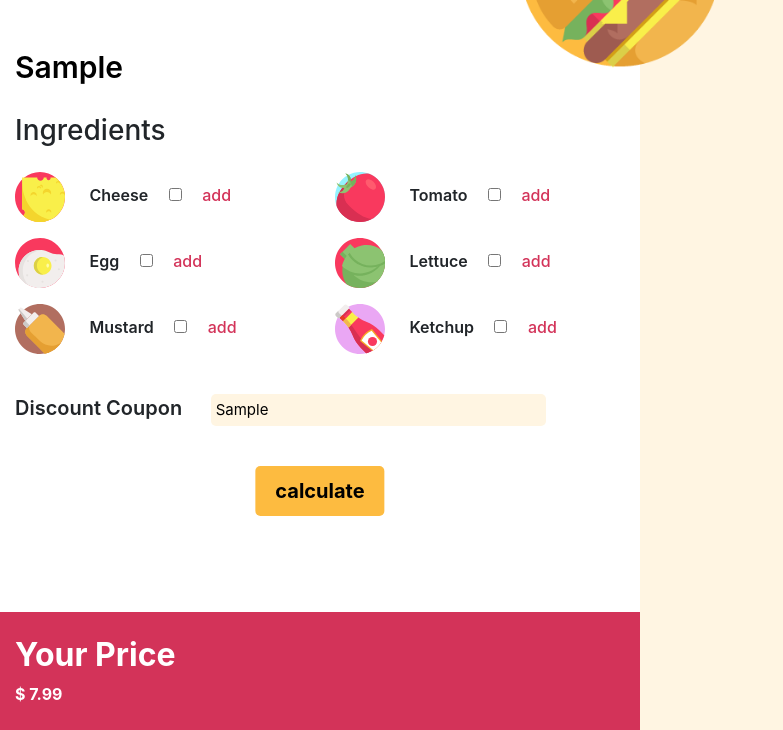
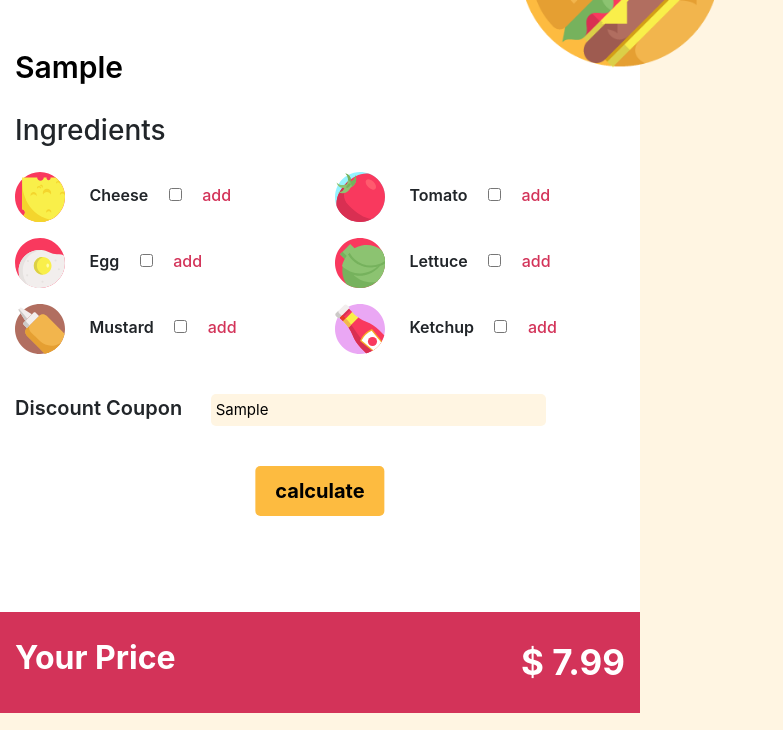
Before and after one commit to paoloferrari97/js-burger, a plain HTML site: page index.html in a window 1280 px wide. Both pictures are taken after typing "Sample", "Sample" into the empty fields and a click on the button "calculate". Shown: the part 123-853 px from the top of the page, without its empty margins (0-783 px from the left). Drawn offline with nearby package versions, Linux system fonts and the light colour scheme.

Commit message:
Sistemo layout

```diff
--- a/assets/css/style.css
+++ b/assets/css/style.css
@@ -87,8 +87,12 @@ input[type="checkbox"] {
 }
 
 #site_footer > div > h2,
-#site_footer > div > span {
+#site_footer > div > div > span {
   font-weight: 700;
+}
+
+#site_footer > div > div > span {
+  font-size: 35px;
 }
 
 .form-group > img {
--- a/assets/js/main.js
+++ b/assets/js/main.js
@@ -52,7 +52,7 @@ document.querySelector("button").addEventListener("click", function () {
         var scontoyn = false;
         for (var i = 0; i < listaCoupon.length; i++){
             if (listaCoupon[i][0] == sconto) {
-                prezzo = (prezzo * (100 - listaCoupon[i][1])) / 100;
+                prezzo = (prezzo * (100 - Number(listaCoupon[i][1]))) / 100;
                 document.getElementById("sconto").innerHTML = `[-${listaCoupon[i][1]}%]`;
                 scontoyn = true;
             }
--- a/index.html
+++ b/index.html
@@ -37,10 +37,13 @@
 
         <!-- #site_footer -->
         <footer id="site_footer">
-            <div class="container pb-4 pt-4">
+            <div class="container pb-4 pt-4 d-flex align-items-center justify-content-between">
                 <h2>Your Price</h2>
-                <span id="prezzo"></span>
-                <span id="sconto"></span>
+                <div>
+                    <span id="prezzo"></span>
+                    <span id="sconto"></span>
+                </div>
+
             </div>
         </footer>
         <!-- /#site_footer -->
```
